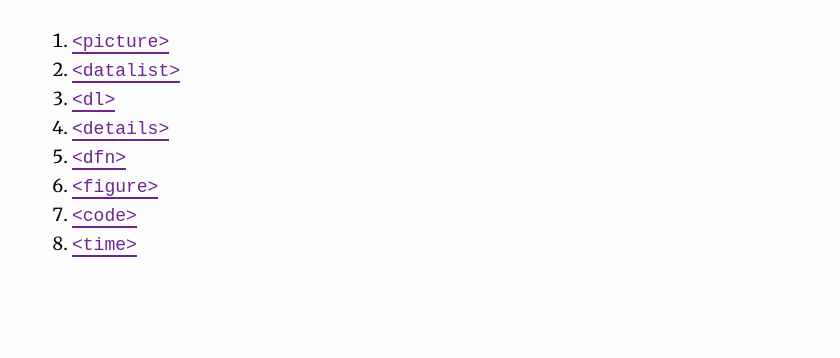
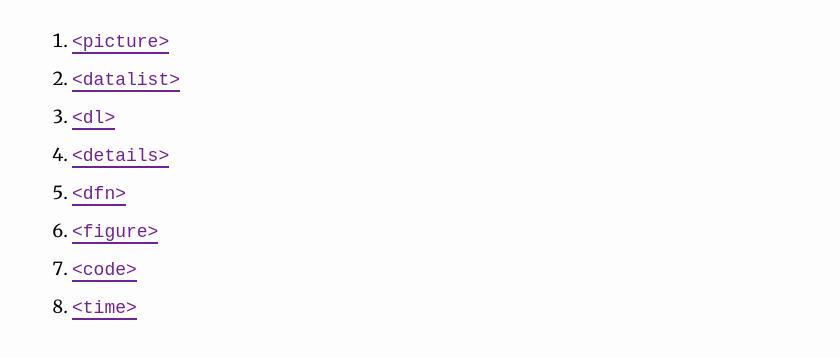
Before and after one commit to MattCrouch/HTML-in-2019, a plain HTML site: page index.html in a window 1280 px wide. Shown: the part 294-652 px from the top of the page, without its empty margins (194-1034 px from the left). Drawn offline with Linux system fonts and the light colour scheme.

Commit message:
Add list styling

```diff
--- a/assets/global.css
+++ b/assets/global.css
@@ -42,6 +42,10 @@ h2 {
   font-size: 2rem;
 }
 
+li {
+  margin: 0.5rem 0;
+}
+
 pre {
   max-width: 100%;
   overflow-x: scroll;
```
